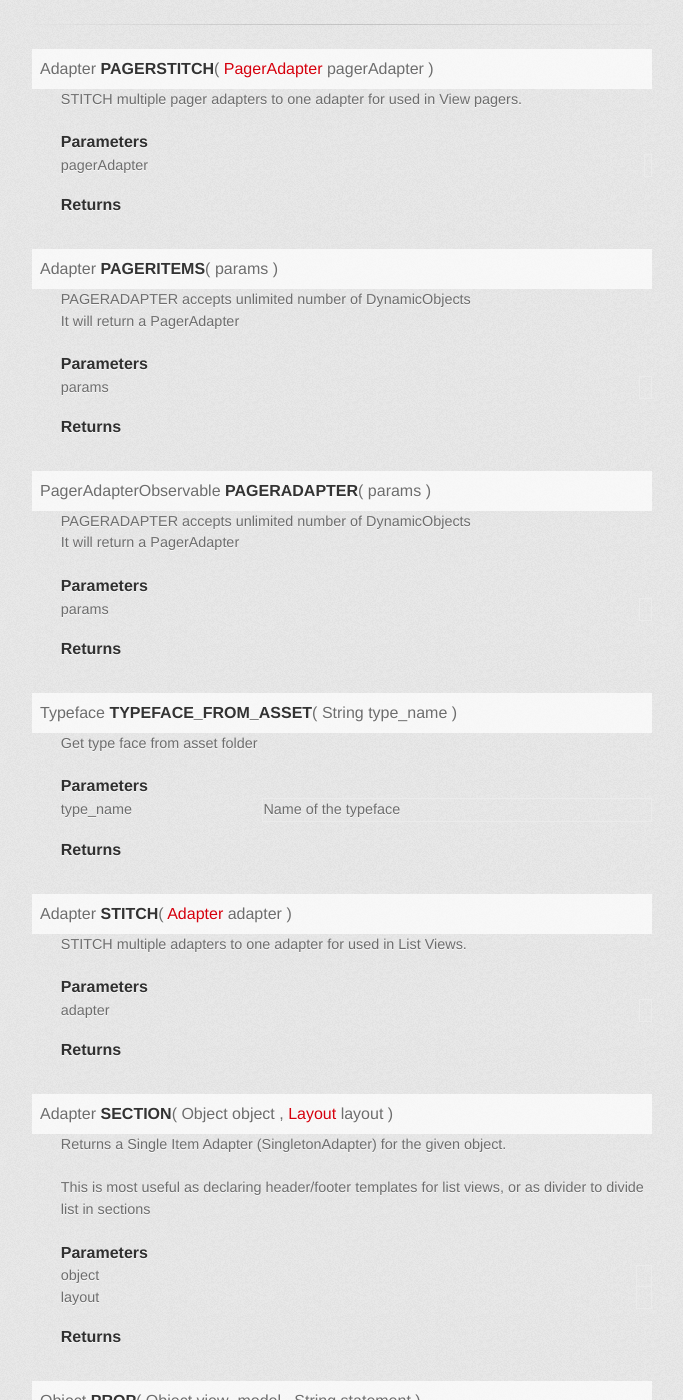
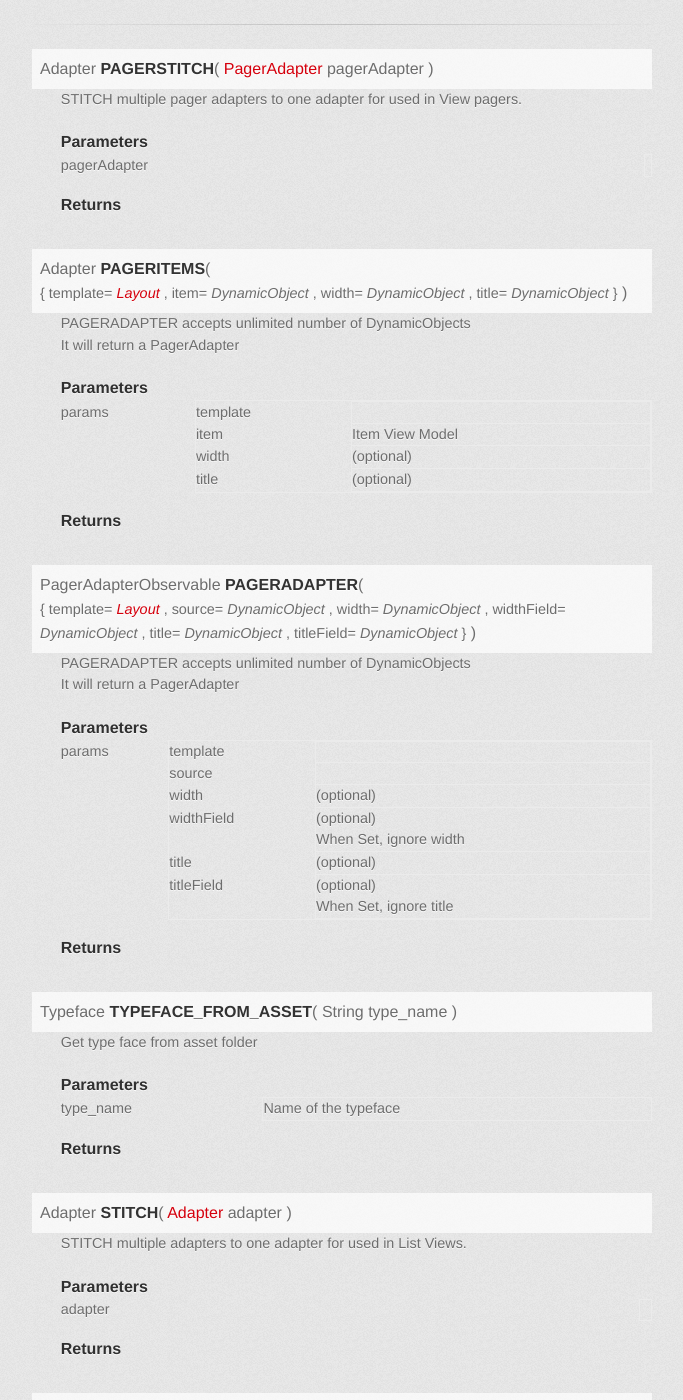
Before and after one commit to gueei/AndroidBinding, a Jekyll site: the page built from _posts/2012-11-21-converters.html, in a window 1280 px wide and 1400 px high, scrolled down 932 px. Shown: the whole window, without its empty margins (298-981 px from the left). Built offline with Jekyll 4.4.1, drawn with Linux system fonts in a browser that asks for light colours; some web fonts are replaced; Markdown is read by kramdown in place of the engine named in the settings.

Commit message:
fix documentation

```diff
--- a/_posts/2012-11-21-converters.html
+++ b/_posts/2012-11-21-converters.html
@@ -22,9 +22,28 @@ converters:
         comment: ""
     parameters:
       - name: params
-        type: DynamicObject...
-        type_short:
+        type: DynamicObject
+        type_short: DynamicObject
         comment: ""
+        items:
+          - name: template
+            type: gueei.binding.viewAttributes.templates.Layout
+            type_short: Layout
+            comment: ""
+          - name: item
+            type: Object
+            type_short: Object
+            comment: "Item View Model "
+          - name: width
+            type: float
+            type_short: float
+            comment: ""
+            optional: 1
+          - name: title
+            type: String
+            type_short: String
+            comment: ""
+            optional: 1
   - name: PAGERADAPTER
     description: "PAGERADAPTER accepts unlimited number of DynamicObjects<br/> It will return a PagerAdapter"
     return:
@@ -33,9 +52,38 @@ converters:
         comment: ""
     parameters:
       - name: params
-        type: DynamicObject...
-        type_short:
+        type: DynamicObject
+        type_short: DynamicObject
         comment: ""
+        items:
+          - name: template
+            type: gueei.binding.viewAttributes.templates.Layout
+            type_short: Layout
+            comment: ""
+          - name: source
+            type: ObservableCollection
+            type_short: ObservableCollection
+            comment: ""
+          - name: width
+            type: Float
+            type_short: Float
+            comment: ""
+            optional: 1
+          - name: widthField
+            type: String
+            type_short: String
+            comment: "When Set, ignore width "
+            optional: 1
+          - name: title
+            type: String
+            type_short: String
+            comment: ""
+            optional: 1
+          - name: titleField
+            type: String
+            type_short: String
+            comment: "When Set, ignore title "
+            optional: 1
   - name: TYPEFACE_FROM_ASSET
     description: "Get type face from asset folder"
     return:
```
